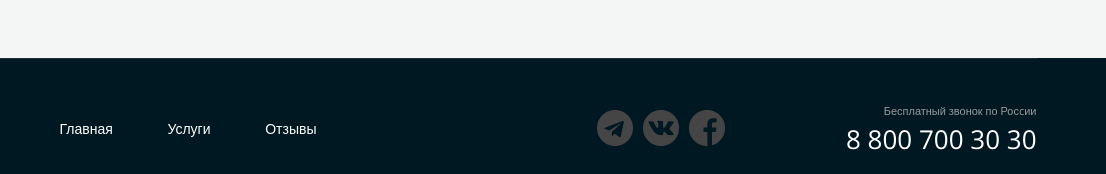
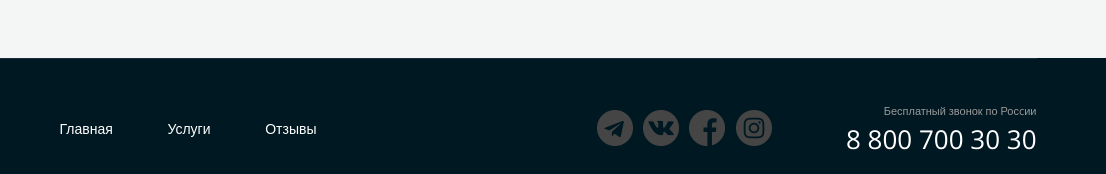
Before and after one commit to nicklukyanov/asia-tours, a plain HTML site: page services.html in a window 1280 px wide. Shown: the part 1882-2056 px from the top of the page, 174-1280 px from the left. Drawn offline with nearby package versions, Linux system fonts and the light colour scheme; the site is published under a folder, as on GitHub Pages, so addresses that start at the root find nothing.

Commit message:
Update footer.css

```diff
--- a/css/blocks/footer.css
+++ b/css/blocks/footer.css
@@ -77,7 +77,7 @@
 }
 
 .social_item--icon--inst .social__link {
-  background-image: url("/img/in.png");
+  background-image: url("../../img/in.png");
 }
 
 .social_item--icon--inst .social__link:hover {
```
